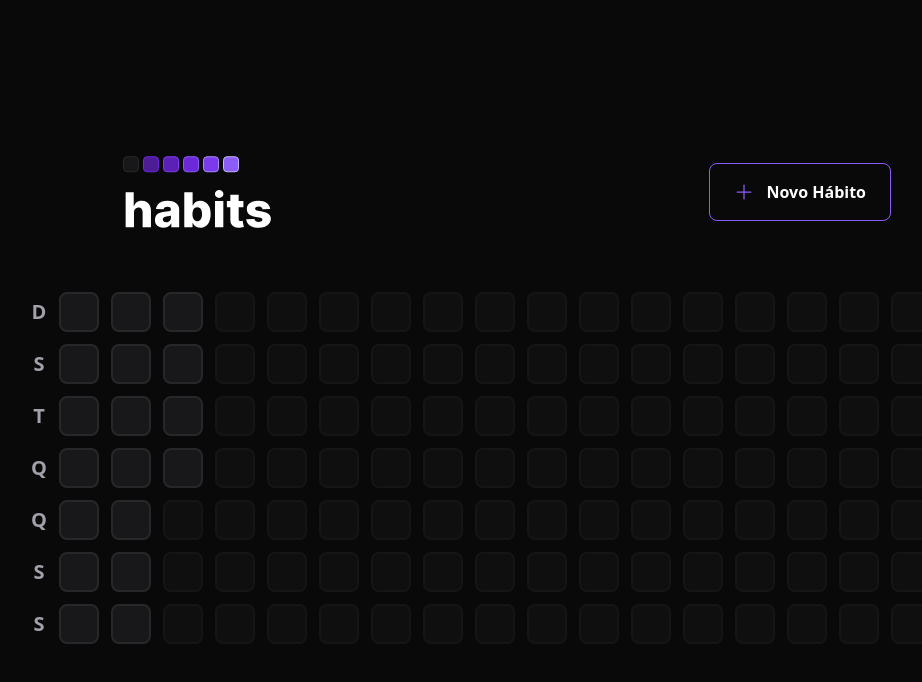
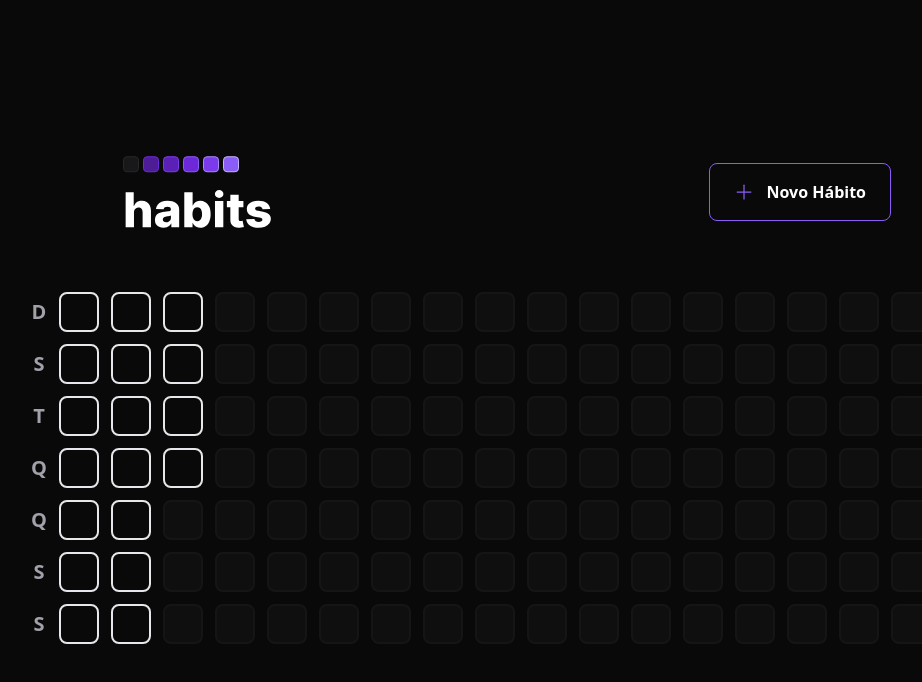
Before and after one commit to SadS4ndWiCh/habits-web, a React (Vite) app: page / in a window 1280 px wide. Shown: the top 682 px of the page, without its empty margins (133-1055 px from the left). Built offline with nearby package versions, Linux system fonts and the light colour scheme.

Commit message:
feat(HabitDay): created a day habit details popover that opens when clicked

```diff
--- a/src/components/HabitDay.tsx
+++ b/src/components/HabitDay.tsx
@@ -1,5 +1,39 @@
-export const HabitDay = () => {
+import * as Popover from '@radix-ui/react-popover';
+import { ProgressBar } from './ProgressBar';
+import clsx from 'clsx';
+
+interface Props {
+	completed: number;
+	amount: number;
+}
+
+export const HabitDay = ({ completed, amount }: Props) => {
+	const completedPercentage = Math.round(completed / amount * 100);
+
 	return (
-		<div className="w-10 h-10 bg-zinc-900 border-2 border-zinc-800 rounded-lg"></div>
+		<Popover.Root>
+			<Popover.Trigger className={clsx(
+				"w-10 h-10 border-2 rounded-lg",
+				{
+					'bg-zinc-900 border-zinc-800': completedPercentage === 0,
+					'bg-violet-900 border-violet-500': completedPercentage > 0 && completedPercentage < 20,
+					'bg-violet-800 border-violet-600': completedPercentage >= 20 && completedPercentage < 40,
+					'bg-violet-700 border-violet-500': completedPercentage >= 40 && completedPercentage < 60,
+					'bg-violet-600 border-violet-500': completedPercentage >= 60 && completedPercentage < 80,
+					'bg-violet-500 border-violet-400': completedPercentage >= 80,
+				}
+			)}/>
+
+			<Popover.Portal>
+				<Popover.Content className='min-w-[320px] p-6 rounded-2xl bg-zinc-900 flex flex-col'>
+					<span className='font-semibold text-zinc-400'>segunda-feira</span>
+					<span className='mt-1 font-extrabold leading-tight text-3xl'>17/01</span>
+
+					<ProgressBar progress={completedPercentage} />
+
+					<Popover.Arrow height={8} width={16} className='fill-zinc-900' />
+				</Popover.Content>
+			</Popover.Portal>
+		</Popover.Root>
 	)
 }
```
